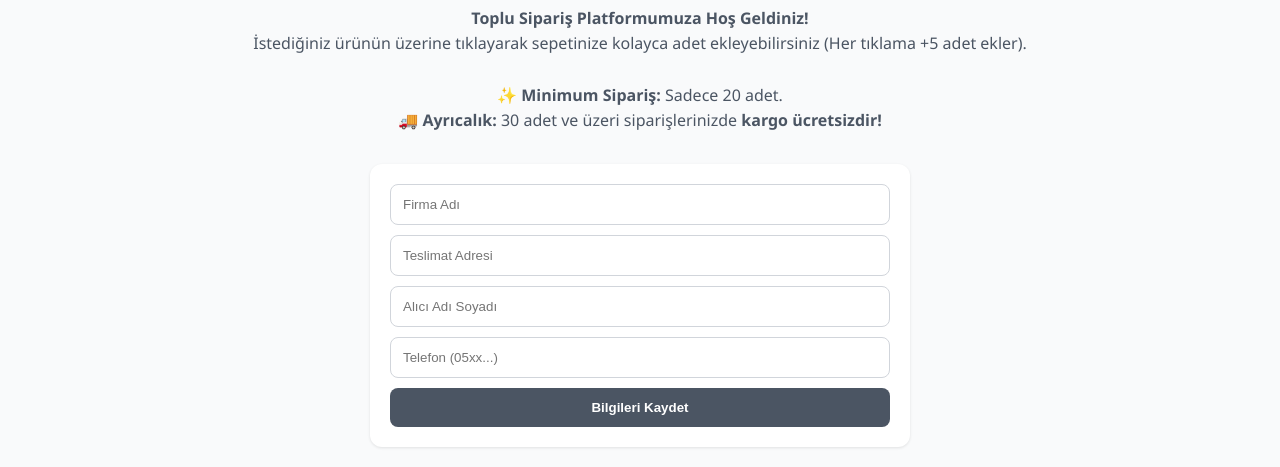
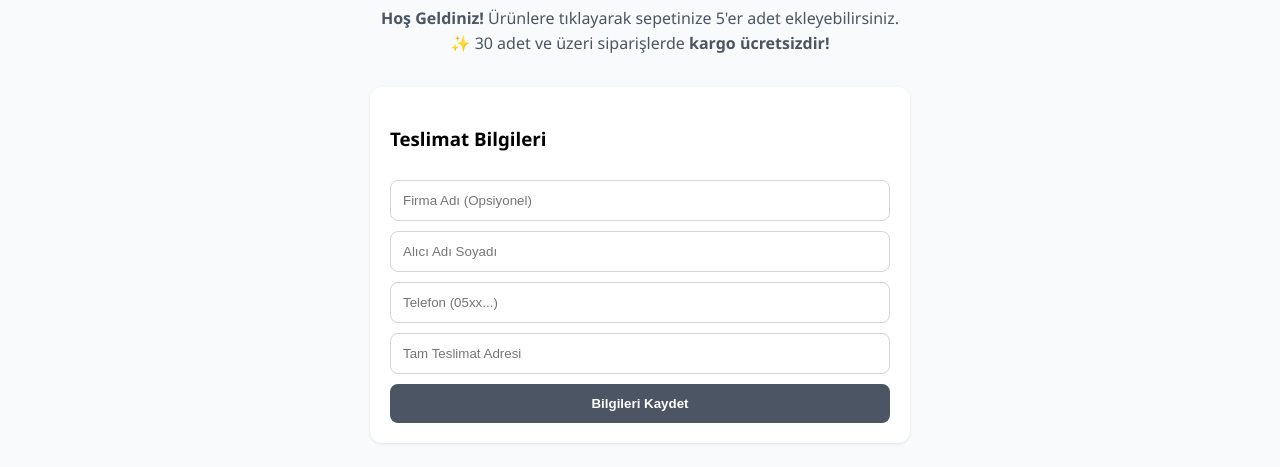
Before and after one commit to nfcwebtr-maker/keychain, a plain HTML site: page index.html in a window 1280 px wide. Shown: the part 160-627 px from the top of the page. Drawn offline with Linux system fonts and the light colour scheme.

Commit message:
Update index.html

```diff
--- a/index.html
+++ b/index.html
@@ -3,7 +3,7 @@
 <head>
   <meta charset="UTF-8">
   <meta name="viewport" content="width=device-width, initial-scale=1.0">
-  <title>NFC.web.tr Toplu Sipariş</title>
+  <title>NFC.web.tr | Toplu Sipariş Platformu</title>
   <link rel="stylesheet" href="style.css">
 </head>
 <body>
@@ -13,31 +13,30 @@
   </div>
 
   <div class="wrap">
-    <h1>Toplu Anahtarlık Siparişi</h1>
+    <header>
+      <h1>Toplu Anahtarlık Siparişi</h1>
+      <p class="desc">
+        <strong>Hoş Geldiniz!</strong> Ürünlere tıklayarak sepetinize 5'er adet ekleyebilirsiniz.
+        <br>✨ 30 adet ve üzeri siparişlerde <strong>kargo ücretsizdir!</strong>
+      </p>
+    </header>
 
-    <p class="desc">
-      <strong>Toplu Sipariş Platformumuza Hoş Geldiniz!</strong><br>
-      İstediğiniz ürünün üzerine tıklayarak sepetinize kolayca adet ekleyebilirsiniz
-      (Her tıklama +5 adet ekler). <br><br>
-      ✨ <strong>Minimum Sipariş:</strong> Sadece 20 adet.<br>
-      🚚 <strong>Ayrıcalık:</strong> 30 adet ve üzeri siparişlerinizde <strong>kargo ücretsizdir!</strong>
-    </p>
-
-    <div class="order-form">
-      <input id="businessName" type="text" placeholder="Firma Adı">
-      <input id="address" type="text" placeholder="Teslimat Adresi">
+    <section class="order-form">
+      <h3>Teslimat Bilgileri</h3>
+      <input id="businessName" type="text" placeholder="Firma Adı (Opsiyonel)">
       <input id="recipient" type="text" placeholder="Alıcı Adı Soyadı">
       <input id="phone" type="tel" placeholder="Telefon (05xx...)">
+      <input id="address" type="text" placeholder="Tam Teslimat Adresi">
       <button id="saveFormBtn">Bilgileri Kaydet</button>
-    </div>
+    </section>
 
-    <div class="grid" id="grid"></div>
+    <div id="grid" class="main-container"></div>
 
-    <button id="createOrderBtn">Siparişi Oluştur</button>
-
-    <textarea id="orderOutput" readonly placeholder="Sipariş özeti burada görünecek..."></textarea>
-
-    <div id="summary"></div>
+    <section class="checkout-area">
+      <button id="createOrderBtn">Siparişi Oluştur</button>
+      <textarea id="orderOutput" readonly placeholder="Sipariş özeti burada görünecek..."></textarea>
+      <div id="summary"></div>
+    </section>
   </div>
 
   <script src="app.js"></script>
```
